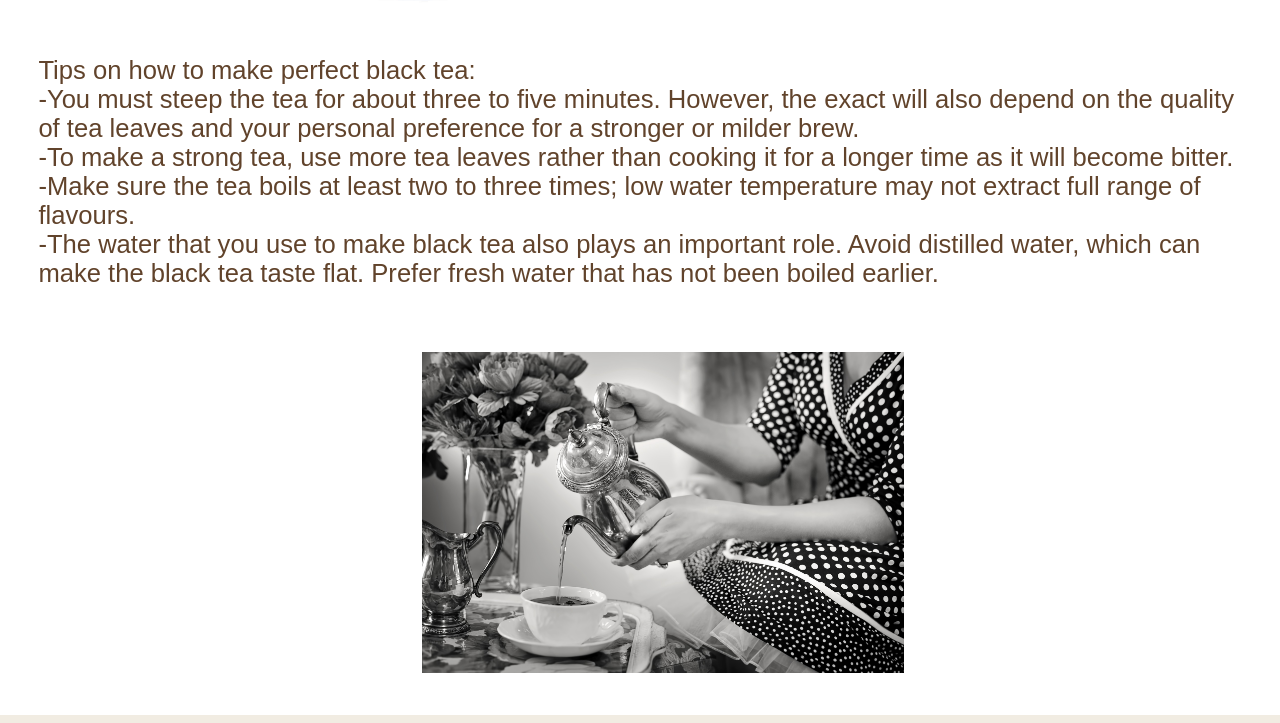
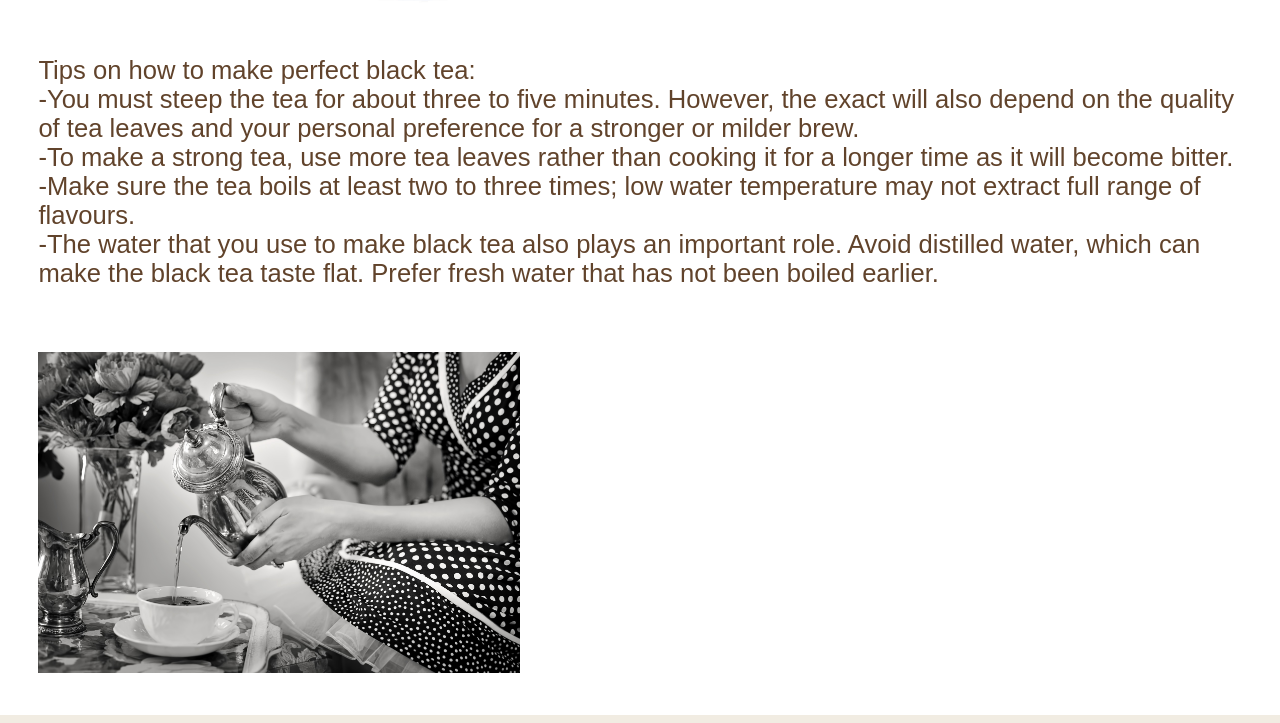
Before and after one commit to weronikabaa/Whittard, a plain HTML site: page subpages/blacktea.html in a window 1280 px wide. Shown: the part 1962-2685 px from the top of the page. Drawn offline with Linux system fonts and the light colour scheme; a web font is replaced by a local one.

Commit message:
mrgin photo

```diff
--- a/css/mystyle.css
+++ b/css/mystyle.css
@@ -477,7 +477,7 @@ input[type=submit] {
     max-width: 100%;
     justify-content: center;
 align-items: center;
-    margin-left:30vw;
+
 }
 
 .black_tea_tips {
```
